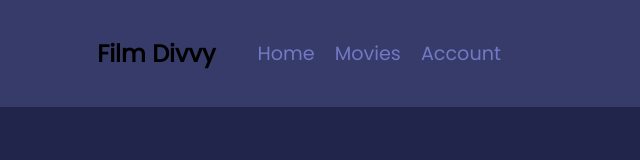
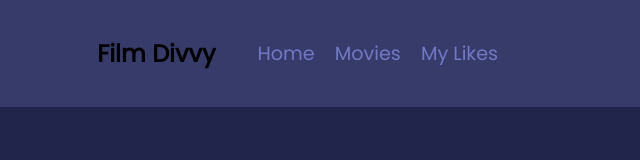
Before and after one commit to JonathanF95/movieIdea, a website: page movies.html in a window 1280 px wide. Shown: the full height of the page, 0-640 px from the left. Drawn offline with Linux system fonts and the light colour scheme; no server answers.

Commit message:
Add files via upload

```diff
--- a/movies.html
+++ b/movies.html
@@ -17,7 +17,7 @@
                 <h2>Film Divvy</h2>
                 <li><a href="index.html">Home</a></li>
                 <li><a href="movies.html">Movies</a></li>
-                <li><a href="#">Account</a></li>
+                <li><a href="mylikes.html">My Likes</a></li>
             </nav>
             <form id="form">
                 <input type="text" id="search" class="search" placeholder="Search...">
```
